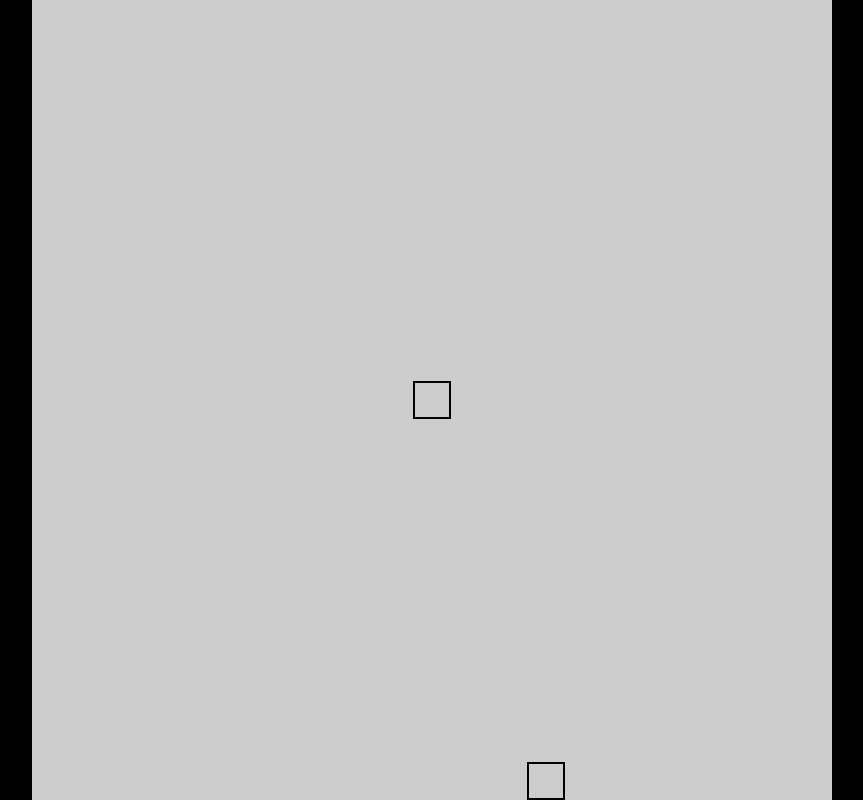
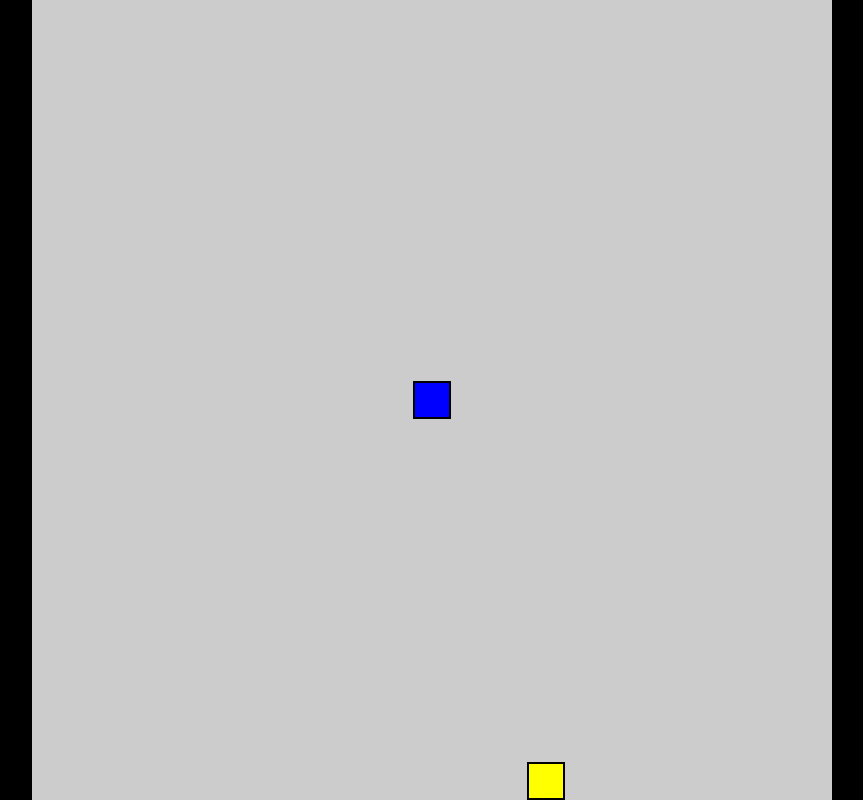
Before and after one commit to aadesh1214/Snake-Game, a plain HTML site: page index.html in a window 1280 px wide. Shown: the whole page, without its empty margins (208-1071 px from the left). Drawn offline with Linux system fonts and the light colour scheme.

Commit message:
Update index.html

```diff
--- a/index.html
+++ b/index.html
@@ -24,11 +24,11 @@
 
         }
         .snake{
-            background-color: hs(200,100%,50%);
+            background-color: #0000FF;
             border: .25vmin solid black;
         }
         .food{
-            background-color: hs(50,100%,50%);
+            background-color: #FFFF00;
             border: .25vmin solid black;
         }
     </style>
```
